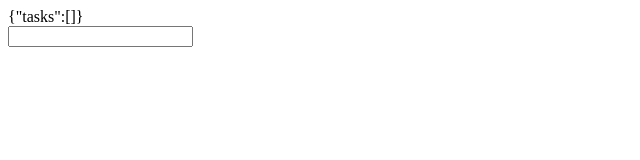
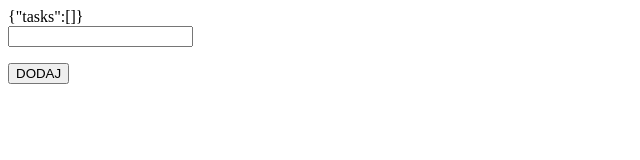
Before and after one commit to jjxmonster/typescript-todo, a React (Create React App) app: page / in a window 1280 px wide. Shown: the top 160 px of the page, without its empty margins (0-640 px from the left). Built offline with nearby package versions, Linux system fonts and the light colour scheme.

Commit message:
validation and error message

```diff
--- a/src/App.tsx
+++ b/src/App.tsx
@@ -34,21 +34,24 @@ const TodoReducer = (state: State, action: Actions) => {
 
 const App: React.FC = () => {
    const [todos, dispatch] = useReducer(TodoReducer, []);
-   const [currenTask, setCurrentTask] = useState<String>();
+   const [currentTask, setCurrentTask] = useState<string>('');
+   const [error, setErrorVisibility] = useState(false);
 
    const handleInputChange = (e: React.ChangeEvent<HTMLInputElement>): void => {
       setCurrentTask(e.target.value);
    };
 
+   const handleButtonClick = () =>
+      currentTask.length > 5
+         ? dispatch({ type: 'add', task: currentTask })
+         : setErrorVisibility(true);
+
    return (
       <>
          <TasksList tasks={todos} />
          <Input handleChange={handleInputChange} />
-         {/* <Button
-         // onClick={() => {
-         //    // dispatch({ type: 'add', task: task });
-         // }}
-         /> */}
+         <p>{error ? 'too short task!' : null}</p>
+         <Button onClick={handleButtonClick} />
       </>
    );
 };
```
